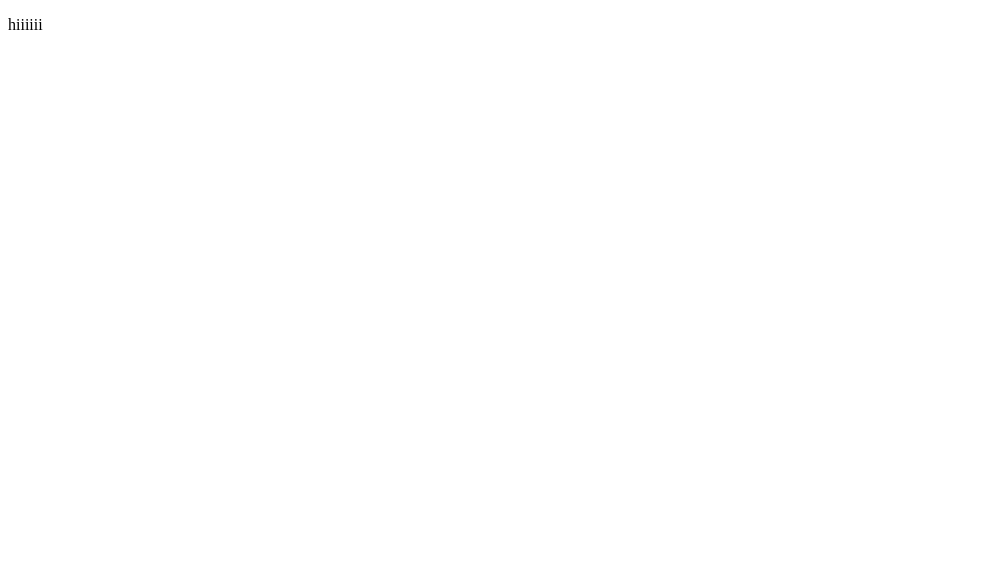
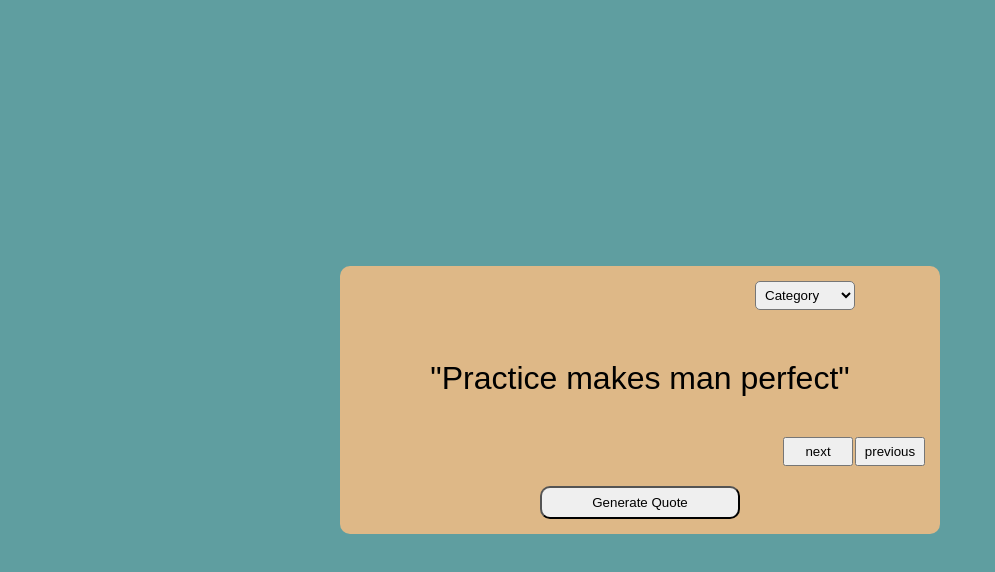
Before and after one commit to manishapokhrel45/quotes-generator, a plain HTML site: page index.html in a window 1280 px wide. Shown: the whole page, without its empty margins (0-995 px from the left). Drawn offline with Linux system fonts and the light colour scheme.

Commit message:
style:initialLayoutDesign

```diff
--- a/index.html
+++ b/index.html
@@ -4,9 +4,30 @@
     <meta charset="UTF-8">
     <meta name="viewport" content="width=device-width, initial-scale=1.0">
     <title>Document</title>
+    <link rel="stylesheet" href="style.css">
 </head>
 <body>
-    <p>hiiiiii</p>
+
+    <div class="container">
+        <select id="category">
+            <label>Category:</label>
+            <option value="Category">Category</option>
+            <option value="science">Science</option>
+            <option value="others">others</option>
+          </select>
+        <h1>"Practice makes man perfect"</h1>
+        <div class="quotecontainer">
+
+
+          <button class="b1" >next</button>
+          <button class="b2">previous</button>
+
+        </div>
+        <button id="button_1">Generate Quote</button>
+        </div>
+
+
+
 
 </body>
 </html>
--- a/style.css
+++ b/style.css
@@ -0,0 +1,83 @@
+
+* {
+    margin: 0;
+    padding: 0;
+    box-sizing: border-box;
+    font-family: "Poppins", sans-serif;
+  }
+body{
+
+    background-color: cadetblue;
+    display: flex;
+    flex-direction: row;
+    justify-content: center;
+    align-items: center;
+
+    min-height: 100vh;
+
+}
+h1{
+
+    text-align: center;
+    font-weight: 400;
+    margin-top: 50px;
+}
+#category{
+    display: flex;
+    width: 100px;
+    margin-left: 400px;
+
+    padding: 5px;
+    border-radius: 5px;
+
+}
+
+
+
+
+.container{
+
+
+
+    background-color: burlywood;
+    width: 600px;
+border-radius:10px ;
+display: flex;
+flex-direction: column;
+padding: 15px;
+
+
+
+
+}
+.quotecontainer{
+margin-top: 40px;
+justify-content: flex-end;
+display: flex;
+
+gap: 2px;
+margin-bottom: 20px
+
+
+
+}
+.b1{
+    width: 70px;
+    padding: 5px;
+}
+.b2{
+    width: 70px;
+    padding: 5px;
+}
+#button_1{
+
+    margin-top: 20px;
+    padding: 7px;
+   width:200px;
+
+    margin: 0 auto;
+    border-radius: 10px;
+
+
+
+}
```
